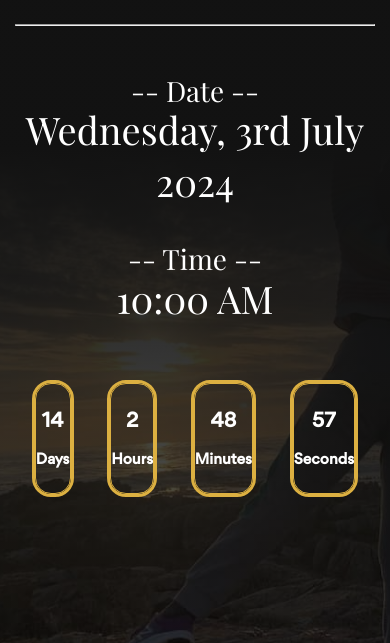
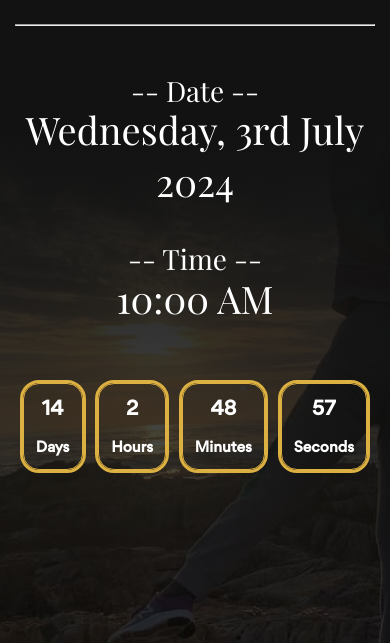
Before and after one commit to YendavAvlis/wedding-invitation, a plain HTML site: page index.html in a window 390 px wide. Shown: the part 8014-8657 px from the top of the page. Drawn offline with nearby package versions, Linux system fonts and the light colour scheme; a web font is replaced by a local one.

Commit message:
Bottom Counter Fixed

```diff
--- a/assets/css/style.css
+++ b/assets/css/style.css
@@ -1796,7 +1796,7 @@ Counter
   outline-style: solid;
   outline-color: var(--radical-red);
   outline-width: medium;
-  padding: .25em 1.5em;
+  padding: .25em 1.5em !important;
   border-radius: 1em;
 }
 
@@ -1813,7 +1813,7 @@ Media Query
 */
 @media (max-width: 480px) {
   .count-info{
-    padding: .25em .75em;
+    padding: .25em .75em !important;
 
   }
 
```
